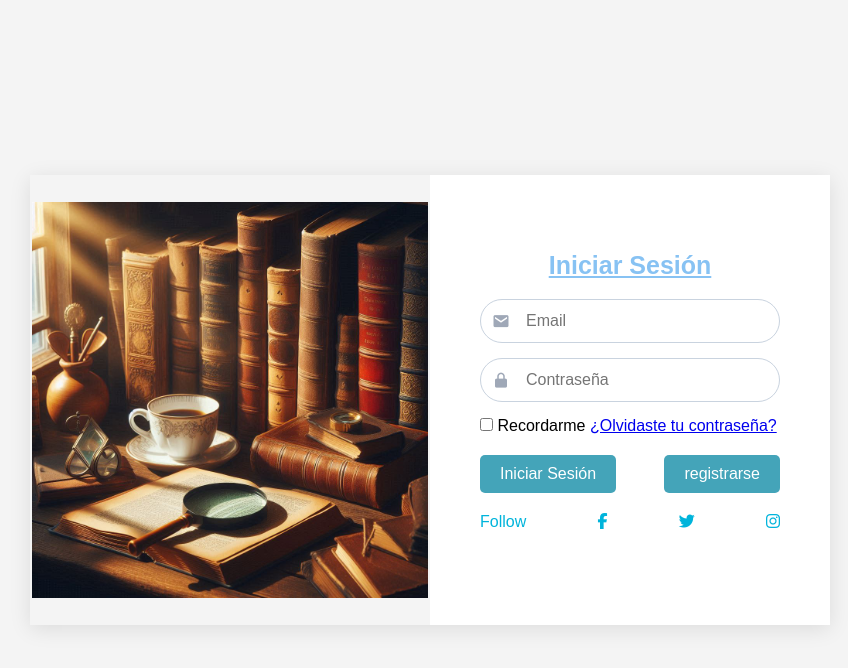
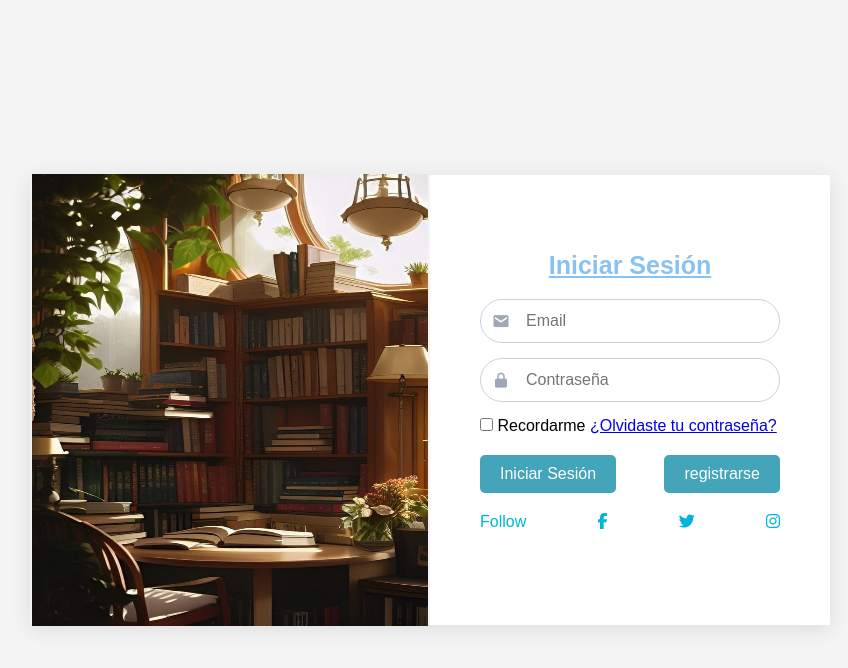
Before and after one commit to Ana1529/Biblioteca, a PHP site: page /login.php in a window 1280 px wide. Shown: the top 668 px of the page, without its empty margins (210-1058 px from the left). Run offline with PHP 8.4, Linux system fonts and the light colour scheme; some libraries are stand-ins or nearby versions.

Commit message:
borre cosas xd
que se yo

```diff
--- a/login.php
+++ b/login.php
@@ -66,7 +66,7 @@ if ($_SERVER['REQUEST_METHOD'] == 'POST') {
 <body>
     <div class="container">
         <div class="welcome-section">
-        <img src="img/6.png" alt="Bienvenido" class="welcome-image">
+        <img src="img/7.jpeg" alt="Bienvenido" class="welcome-image">
         </div>
         <div class="login-section">
             <form action="login.php" method="POST">
```
Also changed, not shown: img/4.png (deleted), img/5.png (deleted), img/6.png (deleted), img/libros.png (deleted).
